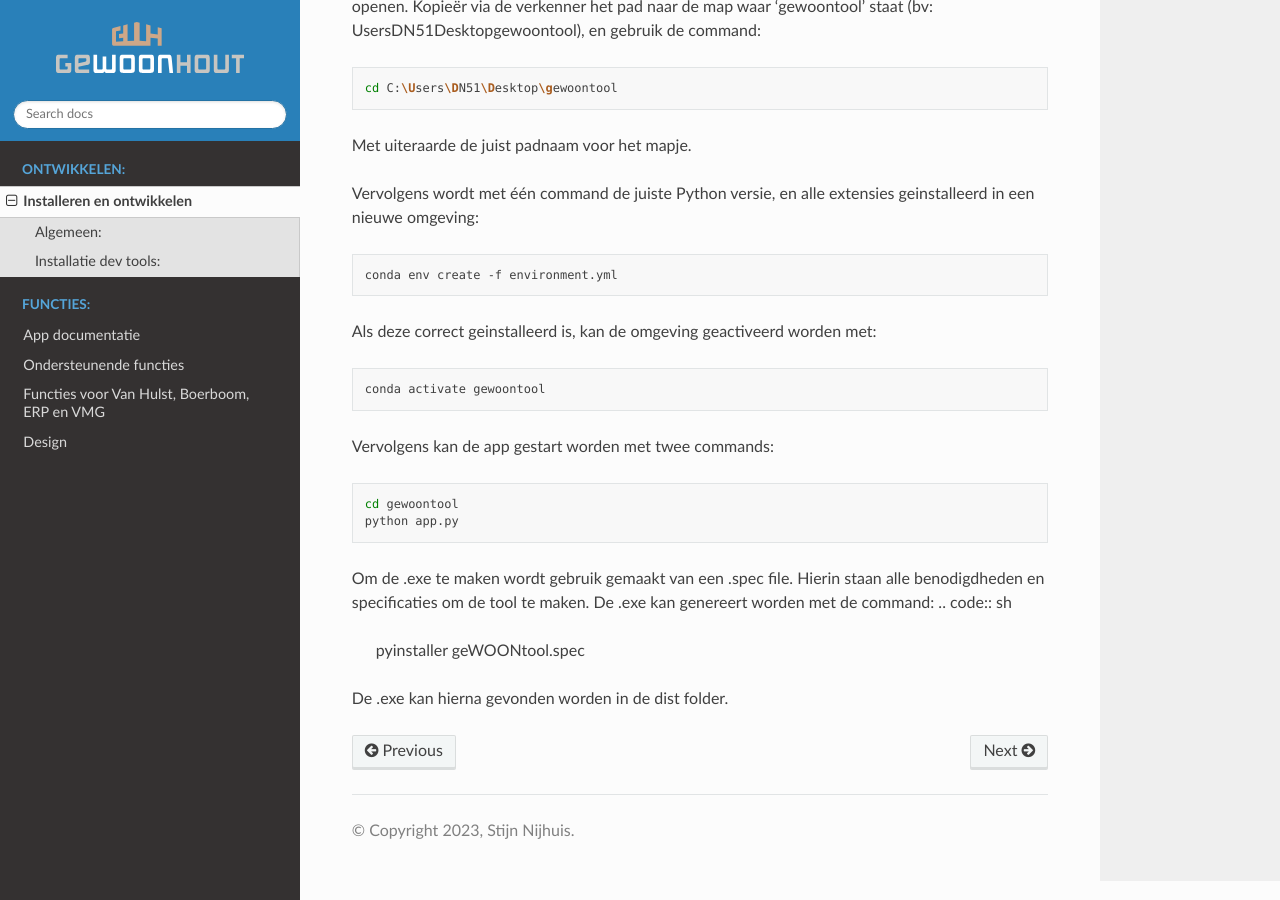
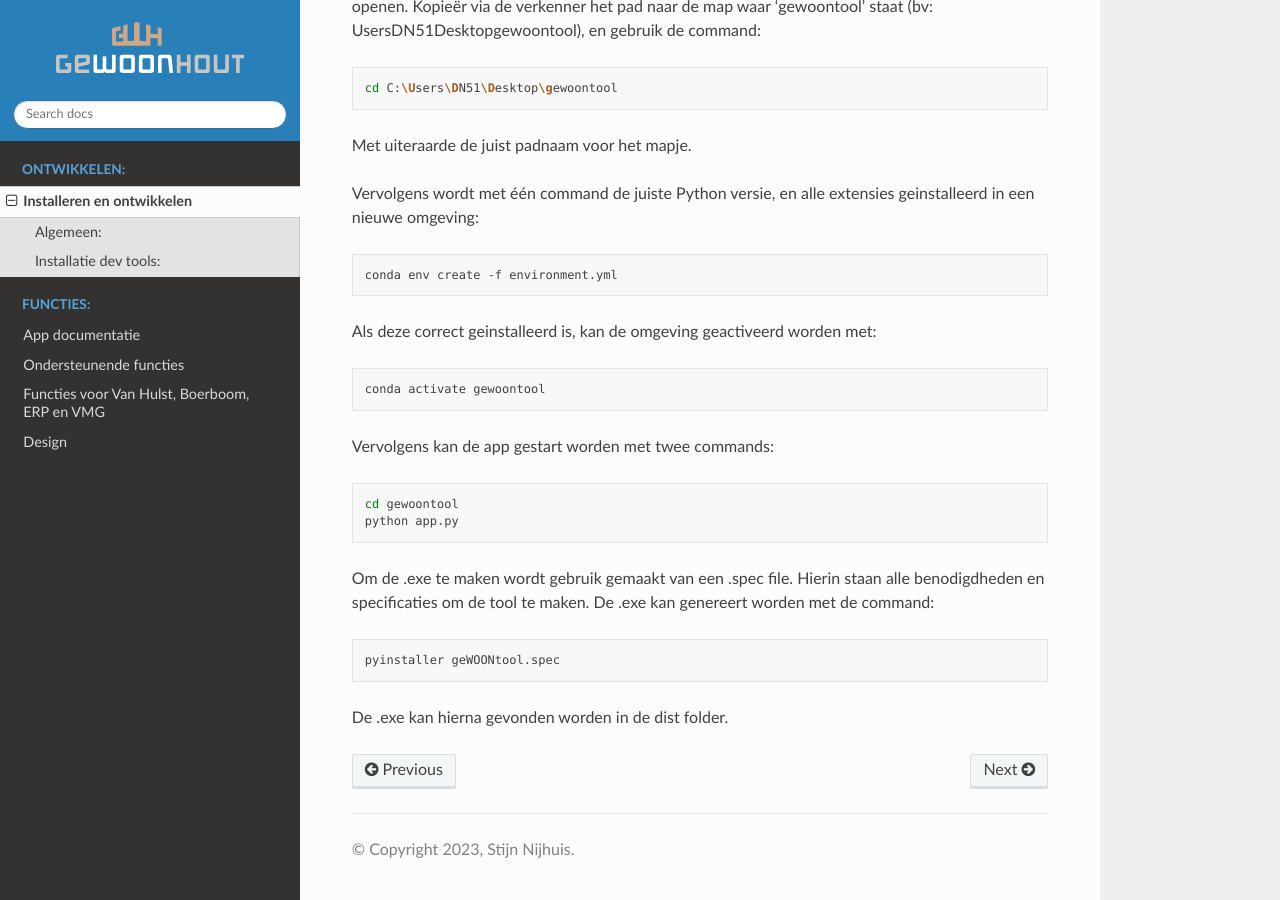
Before and after one commit to Nomeon/gewoontool, a Sphinx documentation site: the page built from docs/source/installation.rst, in a window 1280 px wide and 900 px high, scrolled down 565 px. Built offline with Sphinx 7.4.7 and the Read the Docs theme 2.0.0, drawn with Linux system fonts in a browser that asks for light colours.

Commit message:
Small docs fix

```diff
--- a/docs/source/installation.rst
+++ b/docs/source/installation.rst
@@ -26,7 +26,7 @@ Python version 3.10 onder het kopje Windows Installers.
 Vervolgens kan een nieuwe Anaconda Prompt (Anaconda3) geopend worden
 door in Windows te zoeken op Anaconda Prompt. Dit zou een nieuwe
 “Command Prompt” lijkende window moeten openen. Kopieër via de verkenner
-het pad naar de map waar ‘gewoontool’ staat (bv: \Users\DN51\Desktop\gewoontool),
+het pad naar de map waar 'gewoontool' staat (bv: \Users\DN51\Desktop\gewoontool),
 en gebruik de command:
 
 .. code:: sh
@@ -57,6 +57,7 @@ Vervolgens kan de app gestart worden met twee commands:
    python app.py
 
 Om de .exe te maken wordt gebruik gemaakt van een .spec file. Hierin staan alle benodigdheden en specificaties om de tool te maken. De .exe kan genereert worden met de command:
+
 .. code:: sh
 
     pyinstaller geWOONtool.spec
```
